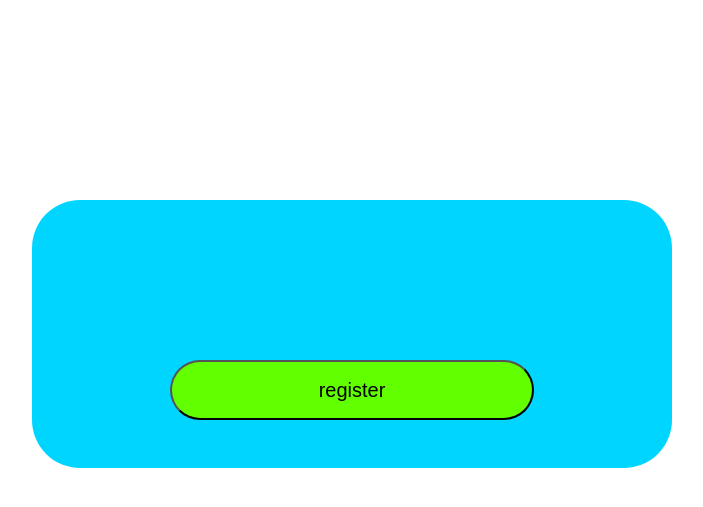
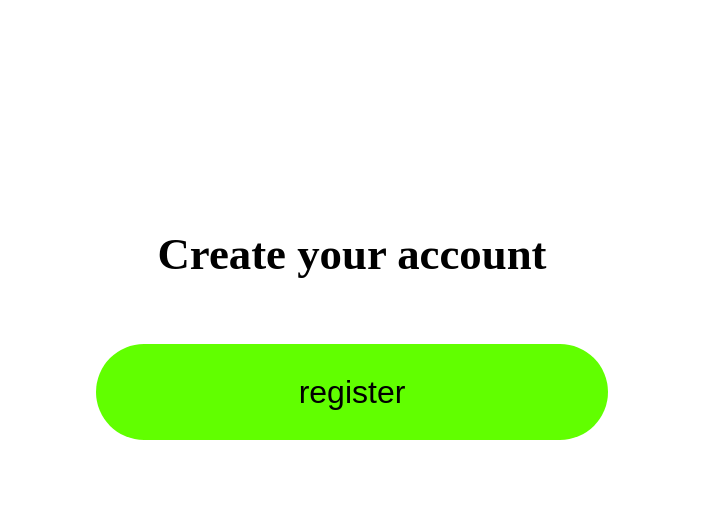
Before and after one commit to ddylvianen/freshfoods, a Django app: template commerceapp/freshfoods/templates/freshfoods/register.html in a window 1280 px wide. Shown: the part 162-669 px from the top of the page, without its empty margins (288-991 px from the left). Run offline with Django 3.2, Linux system fonts and the light colour scheme; the template is opened without the code that fills it, so the values that code supplies are empty; some libraries are stand-ins or nearby versions.

Commit message:
revamdet login and register form

```diff
--- a/commerceapp/freshfoods/static/css/create-login-form.css
+++ b/commerceapp/freshfoods/static/css/create-login-form.css
@@ -1,80 +1,59 @@
-body{
+body {
     width: 100vw;
     width: 100svw;
 }
 
-.form{
+.form {
     position: absolute;
     top: 50%;
     left: 50%;
     transform: translate(-50%, -50%);
-    background-color: var(--highlight-color);
-    border-radius: 3em;
-    grid-column: 2;
-    grid-row: 2;
     display: flex;
     flex-direction: column;
-    justify-content: center;
-    align-items: center;
-    width: 30rem;
-    /* margin: 12rem auto 0; */
-    padding: 3em 1em;
-    gap: 1em;
+    width: 90%;
+    margin: 0 auto;
+    gap: 2em;
 }
 
-.form > p{
-    display: flex;
-    width: 90%;
-}
-
-.form > #btn{
-    width: 60%;
+.form>input {
     height: 3em;
     font-size: 1.25em;
     padding: .5em 0;
+    border: none;
+    border-bottom: 1px solid var(--highlight-color);
+}
+
+.form>input:focus {
+    border: none;
+    border-bottom: 5px solid var(--highlight-color);
+    outline: none;
+}
+
+.form>#btn,
+.form>a {
+    width: 80%;
+    margin: 0 auto;
+    text-align: center;
+    font-size: 2rem;
+}
+
+.form>h2 {
+    margin: auto;
+}
+
+.form>ul {
+    max-width: 50%;
+    text-align: start;
+    list-style: none;
+}
+
+.form>a {
+    text-decoration: underline;
+}
+
+.form>#btn {
     border-radius: 2em;
-    justify-self: center;
-    align-self: center;
+    outline: none;
+    border: none;
     background-color: var(--secondary-color);
 }
-
-.form > p > span{
-    font-size: 1.6rem;
-    display: block;
-    flex-grow: 0;
-}
-
-.form > p > input{
-    margin-left: auto;
-    height: 2rem;
-    width: 40%;
-}
-
-.form > ul{
-    display: flex;
-    flex-direction: column;
-    justify-content: center;
-    align-items: center;
-}
-
-/* .form > ul > li{
-    width: 33.33%;
-} */
-
-a{
-    /* align-self: start; */
-    font-size: 1.25em;
-    text-decoration: underline;
-    width: max-content;
-    color: var(--main-color);
-}
-
-.form > p > label{
-    text-align: center;
-    font-size: 1.75rem;
-    width: max-content;
-}
-
-.heading{
-    grid-column: span 2;
-}
--- a/commerceapp/freshfoods/templates/freshfoods/login.html
+++ b/commerceapp/freshfoods/templates/freshfoods/login.html
@@ -14,11 +14,9 @@
 
 <form method="POST" class="form">
     {% csrf_token %}
+    <h2>Login</h2>
     {% for field in form %}
-        <p>
-            <label for="{{ field.label }}">{{field.label}}</label>
-            {{field}}
-        </p>
+        {{field}}
     {% endfor %}
     <input type="submit" value="login" id="btn">
     <a href="/register">Dont have a acount yet?</a>
--- a/commerceapp/freshfoods/templates/freshfoods/register.html
+++ b/commerceapp/freshfoods/templates/freshfoods/register.html
@@ -2,9 +2,9 @@
 {% load compress %}
 
 {% compress css %}
-<link rel="stylesheet" href="{% static '/css/algemeen.css' %}">
-<link rel="stylesheet" href="{% static '/css/create-login-form.css' %}">
-<link rel="stylesheet" href="{% static '/css/create-form.css' %}">
+    <link rel="stylesheet" href="{% static '/css/algemeen.css' %}">
+    <link rel="stylesheet" href="{% static '/css/create-login-form.css' %}">
+    <link rel="stylesheet" href="{% static '/css/create-form.css' %}">
 {% endcompress %}
 
 <header class="heading" style="align-self: start; width: 100%;">
@@ -16,32 +16,25 @@
 
 <form method="POST" class="form" style="">
     {% csrf_token %}
-    <p>
-        <label for="{{user_form.username.label}}">{{ user_form.username.label }}</label>
-        {{ user_form.username }}
-    </p>
-    <p>
-        <label for="{{user_form.first_name.label}}">{{ user_form.first_name.label }}</label>
-        {{ user_form.first_name }}
-    </p>
-    <p>
-        <label for="{{user_form.last_name.label}}">{{ user_form.last_name.label }}</label>
-        {{ user_form.last_name }}
-    </p>
-    <p>
-        <label for="{{user_form.email.label}}">{{ user_form.email.label }}</label>
-        {{ user_form.email }}
-    </p>
-    <p>
-        <label for="{{user_form.password1.label}}">{{ user_form.password1.label }}</label>
-        {{ user_form.password1 }}
-    </p>
-    <p>
-        <label for="{{user_form.password2.label}}">{{ user_form.password2.label }}</label>
-        {{ user_form.password2 }}
-    </p>
-    <p>
-    {{user_form.helptext}}
+    <h2>Create your account</h2>
+    {% for field in user_form %}
+        {{field}}
+        {{field.help_text}}
+    {% endfor %}
+    <p class="messages">
+    {% comment %} {% if user_form.errors %}
+        {% for field in user_form %}
+            {% for error in field.errors %}
+                {{error}}
+            {% endfor %}
+        {% endfor %}
+    {% else %}
+        {% for field in user_form %}
+            {% if field.label == 'Password'%}
+                {{field.help_text}}
+            {% endif %}
+        {% endfor %}
+    {% endif %} {% endcomment %}
     </p>
     <input type="submit" value="register" id="btn">
 </form>
```
Also changed, not shown: commerceapp/freshfoods/forms.py (+11 -5 lines).
